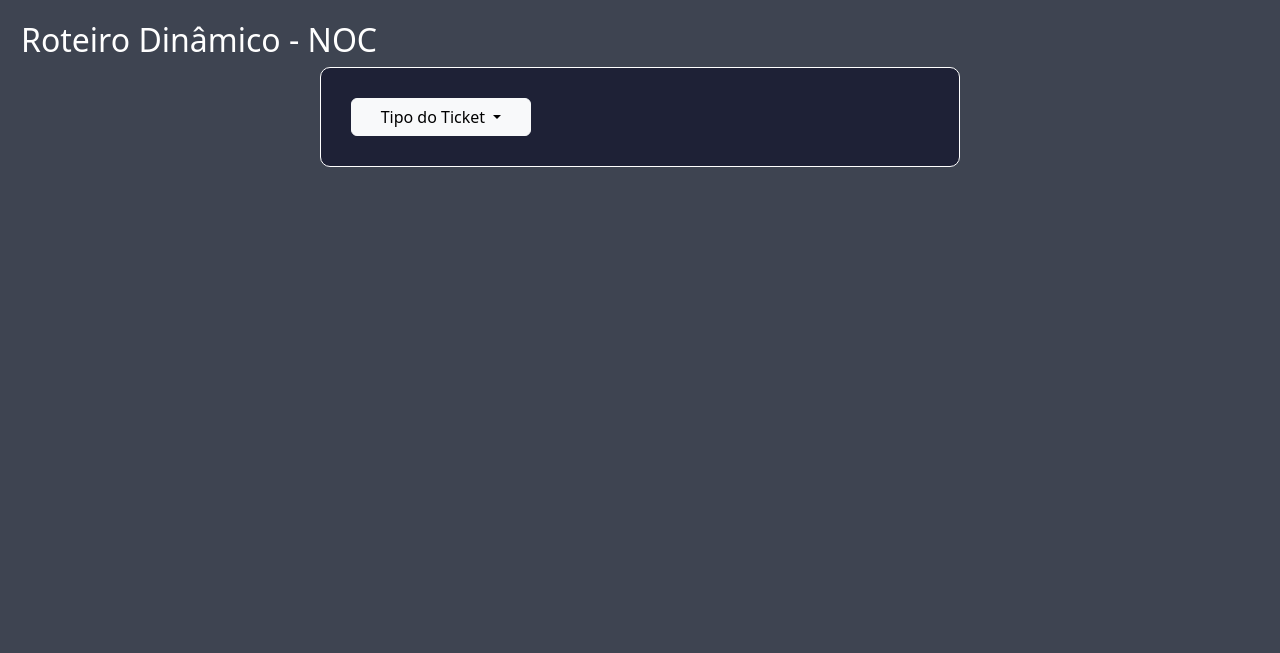
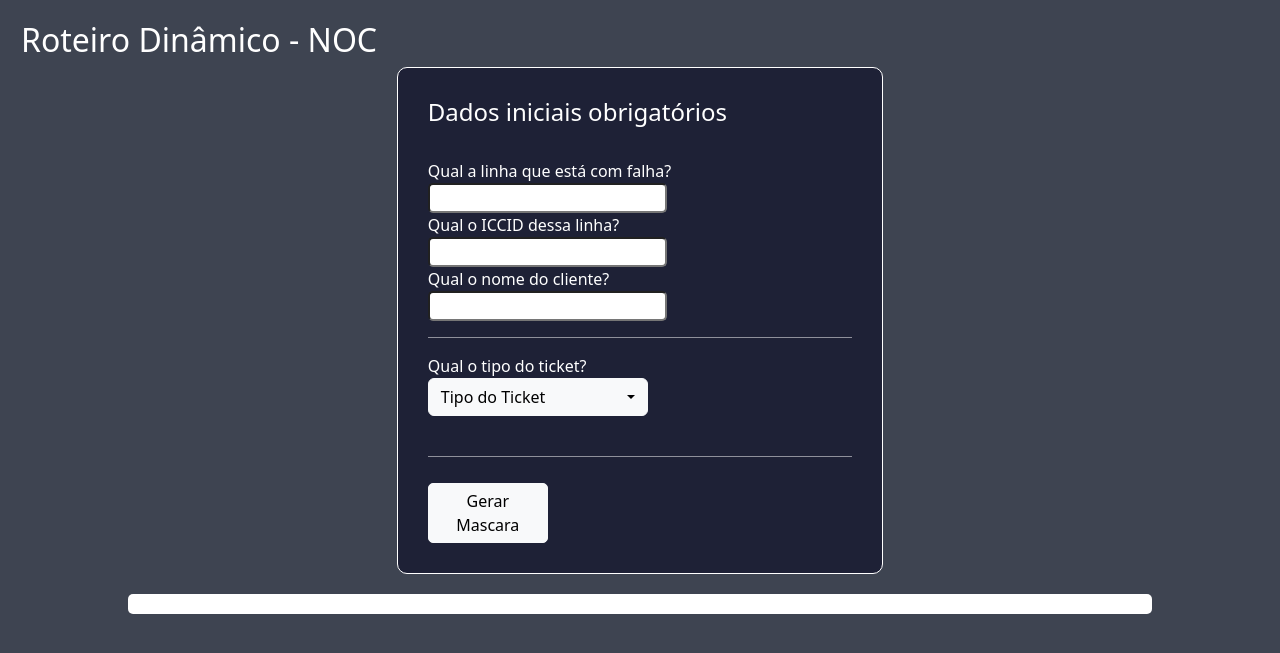
Before and after one commit to EmanuellCarvalhoPires/VisualStudioWorkspaces, a PHP site: page /RoteiroDinamico.html in a window 1280 px wide. Shown: the top 653 px of the page. Run offline with PHP 8.4, Linux system fonts and the light colour scheme.

Commit message:
Mais e Mais

```diff
--- a/GERADOR DE SMAP 1.5/Roteiro Dinâmico Noc/RoteiroDinamico.html
+++ b/GERADOR DE SMAP 1.5/Roteiro Dinâmico Noc/RoteiroDinamico.html
@@ -13,13 +13,26 @@
     <h2>Roteiro Dinâmico - NOC</h2>
     <div id="DivALL">
         <form id="formulario">
-            <h3></h3>
 
             <!-- FORM TIPO TICKET -->
+
+
+                <div id="DivMSISDN">
+
+                    <h4>Dados iniciais obrigatórios</h4><br>
+                    <label>Qual a linha que está com falha? <br><input type="text" id="LinhaComFalha" style="border-radius: 5px;" required ></label>  <br>
+                    <label>Qual o ICCID dessa linha? <br><input type="text" id="ICCID" style="border-radius: 5px;" required ></label><br>
+                    <label>Qual o nome do cliente? <br><input type="text" id="LinhaComFalha" style="border-radius: 5px;" required ></label> <br>
+                </div>
+
+                <hr style="opacity: 0.5;">
+
                 <div class="dropdown">
+                    <label>Qual o tipo do ticket?</label><br>
                     <a class="btn btn-light  dropdown-toggle"  id="tituloDropdown" role="button" data-bs-toggle="dropdown" aria-expanded="false">
                     Tipo do Ticket
                     </a>
+
                         <ul class="dropdown-menu">
                             <li><a class="dropdown-item" onclick="Menu('voz')">Voz</a></li>
                             <li><a class="dropdown-item" onclick="Menu('dados')">Dados</a></li>
@@ -30,33 +43,132 @@
                 </div>
 
             <!-- FORM VOZ -->
+
+                    <br>
             <div id="ContainerVoz" style="display: none;">
                     <div class="dropdown">
-                            <a class="btn btn-light  dropdown-toggle" href="#" role="button" data-bs-toggle="dropdown" aria-expanded="false">
+                        <label>Qual o problema de voz que o cliente está enfrentando?</label><br>
+                        <a class="btn btn-light  dropdown-toggle" id="vozTitulos" role="button" data-bs-toggle="dropdown" aria-expanded="false">
                         Outro
                         </a>
                         <ul class="dropdown-menu" id="Voz">
                             <li><a class="dropdown-item" onclick="NaoRecebe()">Não Recebe</a></li>
                             <li><a class="dropdown-item" onclick="NaoOrigina()">Não Origina</a></li>
                             <li><a class="dropdown-item" onclick="NaoOriginaNaoRecebe()">Não Origina/Não Recebe</a></li>
+                            <li><a class="dropdown-item" onclick="QualidadeDeChamada()">Qualidade de Chamada</a></li>
 
                         </ul>
                     </div>
 
+                    <!--VOZ - NÃO RECEBE -->
+                    <div id="ContainerNaoRecebe" class="VozCases" style="display: none;">
+                            <br>
+                            <hr style="opacity: 0.5;">
 
-              <div id="ContainerNaoRecebe">
+                            <!--Número específico-->
+                            <div id="checkboxes">
+                                <div class="form-check" style="padding: 0px;">
+
+                                    A linha não está recebendo de um número específico?</p>
+
+                                        <div style="display: flex; flex-direction:row; padding-left: 24px;">
+                                            <div style="padding-right: 30px;"><input class="form-check-input" type="checkbox" value="" id="ch1" onclick="NumeroEspecifico('sim')" />Sim</input></div>
+
+                                            <div><input class="form-check-input" type="checkbox" value="" id="ch2" onclick="NumeroEspecifico('nao')" checked/>Não</input></div>
 
                                         </div>
-        </form>
+                                    <div id="NumEspecifico" style="display: none;">
+                                        <br>
+                                        <label>Qual número que a linha não consegue receber chamadas?</label><br>
+                                        <input type="text" style="border-radius: 5px;" id="LinhaQueNaoRecebe">
+                                    </div>
+
+                                </div>
+
+                                <hr style="opacity: 0.5;">
+
+                            </div>
+                            <div class="">
+
+                                    Foram realizados testes?<br>
+                                    <input class="form-check-input" type="checkbox" value="" id="testesSim" onclick="testes('sim')"/>  Sim </input>
+                                    <input class="form-check-input" type="checkbox" value="" id="testesNao" onclick="testes('nao')"/>  Não </input>
+                                </div><br>
+                                <div id="TestesRealizados" style="display: none; ">
+
+                                    <label>Teste 1</label><br>
+                                    Origem: <input type="text" id="testeOrigem" style="border-radius: 5px; margin-bottom: 5px ;"><br>
+                                    Destino: <input type="text" id="testeDestino" style="border-radius: 5px;"><br>
+                                    Data/hora dos testes: <input type="datetime-local" name="" id="DataHoraTestes">
+                                    <br><br>
+                                    -----------------------------------------------
+
+                                </div>
+                                <br><label>Clique aqui para adicionar mais testes: <a class="btn btn-light btn-sm " role="button" onclick="testesVoz()">Adicionar</a></label>
+                    </div>
+
+                    <!--VOZ - NÃO ORIGINA -->
+                    <div id="ContainerNaoOrigina" class="VozCases" style="display: none;">
+
+                    </div>
+
+                    <!-- VOZ - NÃO ORIGINA/NÃO RECEBE -->
+
+                    <div id="ContainerNaoOriginaNaoRecebe" class="VozCases" style="display: none;">
+                        q1
+                    </div>
+                    <!-- VOZ - QUALIDADE DE CHAMADA -->
+                    <div id="QualidadeDeChamada" class="VozCases" style="display: none;">
+                        aaaaaaaaaaaaaaaaaa4
+                    </div>
+            </div>
+
+            <!--FORM DE DADOS-->
+
+            <div id="ContainerDados" style="display: none;">
+                A
+            </div>
+
+
+
+            <!--FORM DE SMS-->
+
+            <div id="ContainerSMS" style="display: none;">
+                V
+            </div>
+
+
+
+
+            <!--FORM DE API-->
+
+            <div id="ContainerAPI" style="display: none;">
+                C
+            </div>
+            <hr style="opacity: 0.5;">
+            <button class="btn btn-light" type="button" style="width: 120px; border-radius: 5px; padding: 5px; margin-top: 10px;" onclick="gerarTexto()">Gerar Mascara</button>
 
 
 
 
 
 
+        </form>
+
+            <!--RESULTADO-->
+            <div id="resultado" style="display: flex; background-color: white; width: 80%; color: black; margin-top: 20px; white-space: pre-wrap; border-radius: 5px; padding: 10px;">
+
+
 
 
             </div>
+
+
+
+
+
+    </div>
+
 
 
 </body>
@@ -66,22 +178,37 @@
     <script src="https://cdn.jsdelivr.net/npm/bootstrap@5.3.3/dist/js/bootstrap.bundle.min.js" integrity="sha384-YvpcrYf0tY3lHB60NNkmXc5s9fDVZLESaAA55NDzOxhy9GkcIdslK1eN7N6jIeHz" crossorigin="anonymous"></script>
     <script>
 
-        document.getElementById("ContainerVoz").style.display = 'NONE';
-
-        function NaoRecebe(){
-
-            const textoPronto = "aaaaaa"
-
-            document.getElementById("resultado").textContent = textoPronto;
-        }
-
     //VERIFICA A OPÇÃO SELECIONADA NO DROPDOWN E PASSA PELO SWITCH CASE
-
         function Menu(opcao) {
             switch (opcao) {
                 case 'voz':
                     document.getElementById("ContainerVoz").style.display = 'block';
                     document.getElementById("tituloDropdown").textContent = 'Voz';
+                    document.getElementById("ContainerDados").style.display = 'none'
+                    document.getElementById("ContainerSMS").style.display = 'none'
+                    document.getElementById("ContainerAPI").style.display = 'none'
+                    break;
+                case 'dados':
+                    document.getElementById("ContainerDados").style.display = 'block';
+                    document.getElementById("tituloDropdown").textContent = 'Dados';
+                    document.getElementById("ContainerVoz").style.display = 'none'
+                    document.getElementById("ContainerSMS").style.display = 'none'
+                    document.getElementById("ContainerAPI").style.display = 'none'
+                    break;
+                case 'SMS':
+                    document.getElementById("ContainerSMS").style.display = 'block';
+                    document.getElementById("tituloDropdown").textContent = 'SMS';
+                    document.getElementById("ContainerVoz").style.display = 'none'
+                    document.getElementById("ContainerDados").style.display = 'none'
+                    document.getElementById("ContainerAPI").style.display = 'none'
+
+                    break;
+                case 'API':
+                    document.getElementById("ContainerAPI").style.display = 'block';
+                    document.getElementById("tituloDropdown").textContent = 'API';
+                    document.getElementById("ContainerVoz").style.display = 'none'
+                    document.getElementById("ContainerDados").style.display = 'none'
+                    document.getElementById("ContainerSMS").style.display = 'none'
                     break;
 
                 default:
@@ -90,6 +217,159 @@
 
         }
 
+
+    //Funções para depois de selecionar o tipo do ticket
+        function NaoRecebe(){
+            document.getElementById("ContainerNaoRecebe").style.display = 'block';
+            document.getElementById("vozTitulos").textContent = 'Não Recebe';
+            document.getElementById("ContainerNaoOrigina").style.display = 'none'
+            document.getElementById("ContainerNaoOriginaNaoRecebe").style.display = 'none'
+            document.getElementById("QualidadeDeChamada").style.display = 'none'
+        }
+        function NaoOrigina(){
+            document.getElementById("ContainerNaoOrigina").style.display = 'block';
+            document.getElementById("vozTitulos").textContent = 'Não Origina';
+            document.getElementById("ContainerNaoRecebe").style.display = 'none'
+            document.getElementById("ContainerNaoOriginaNaoRecebe").style.display = 'none'
+            document.getElementById("QualidadeDeChamada").style.display = 'none'
+        }
+        function NaoOriginaNaoRecebe(){
+            document.getElementById("ContainerNaoOriginaNaoRecebe").style.display = 'block';
+            document.getElementById("vozTitulos").textContent = 'Não Origina/Não Recebe';
+            document.getElementById("ContainerNaoOrigina").style.display = 'none'
+            document.getElementById("ContainerNaoRecebe").style.display = 'none'
+            document.getElementById("QualidadeDeChamada").style.display = 'none'
+        }
+        function QualidadeDeChamada(){
+            document.getElementById("QualidadeDeChamada").style.display = 'block';
+            document.getElementById("vozTitulos").textContent = 'Qualidade de Chamada';
+            document.getElementById("ContainerNaoOrigina").style.display = 'none'
+            document.getElementById("ContainerNaoRecebe").style.display = 'none'
+            document.getElementById("ContainerNaoOriginaNaoRecebe").style.display = 'none'
+        }
+
+    //Funções das Checkboxes
+
+        const numespec = "";
+        function NumeroEspecifico(opcao){
+            if(opcao == 'sim'){
+                document.getElementById("NumEspecifico").style.display = 'block';
+                document.getElementById("ch2").checked = false;
+                const LinhaQueNãoRecebe = document.getElementById("LinhaQueNaoRecebe");
+                numespec = "Sim";
+
+
+            }else if(opcao == 'nao'){
+                document.getElementById("NumEspecifico").style.display = 'none';
+                document.getElementById("ch1").checked = false;
+                numespec = "Não";
+            }
+
+
+
+        }
+
+        function testes(opcao){
+            if(opcao == 'sim'){
+                document.getElementById("TestesRealizados").style.display = 'block';
+                document.getElementById("testeNao").checked = false;
+                const dataHora = document.getElementById("DataHoraTestes");
+
+
+            }else if(opcao == 'nao'){
+                document.getElementById("TestesRealizados").style.display = 'none';
+                document.getElementById("testeSim").checked = false;
+                numespec = "Não";
+            }
+
+
+
+        }
+        //FUNÇÃO DE ADICIONAR MAIS TESTES
+        let i = 1;
+        let todosOsTestes = [];
+
+
+        function testesVoz(){
+
+            const novoteste = `<div id="testeExtra${i}">
+                            <br>
+                            <label>Teste ${i + 1}</label><br>
+                            Origem: <input type="text" id="testeOrigem${i}" style="border-radius: 5px; margin-bottom: 5px ;"><br>
+                            Destino: <input type="text" id="testeDestino${i}" style="border-radius: 5px;"><br>
+                            Data/hora dos testes: <input type="datetime-local" name="" id="DataHoraTestes"><br><br>
+                            -----------------------------------------------
+                            </div>`
+            document.getElementById('TestesRealizados').innerHTML += novoteste;
+
+
+            i += 1
+
+
+        }
+
+
+        function gerarTexto() {
+    const linha = document.getElementById("LinhaComFalha").value;
+    const ICCID = document.getElementById("ICCID").value;
+
+    // Limpa o array antes de preenchê-lo novamente
+    todosOsTestes = [];
+
+    // Coleta os testes adicionais
+    for (let j = 1; j < i; j++) {
+        let linhaOrig = document.getElementById(`testeOrigem${j}`).value || 'Não informado';
+        let linhaDest = document.getElementById(`testeDestino${j}`).value || 'Não informado';
+        let formatTeste = `Teste ${j + 1}
+ORIGEM: ${linhaOrig}
+DESTINO: ${linhaDest}
+`;
+        todosOsTestes.push(formatTeste);
+    }
+
+    let TESTEORIGEM = document.getElementById(`testeOrigem`).value || 'Não informado';
+    let TESTEDESTINO = document.getElementById(`testeDestino`).value || 'Não informado';
+
+    const textoPronto = `
+A dificuldade ocorre em Local Específico?
+Preencha os Dados abaixo:
+Nome do contato para realização de testes:
+Endereço da falha - Rua/Av/Trav:
+Data início do problema:
+Dificuldade ocorre em local fechado (dentro da casa) ou externo (rua, parque): Ambos
+Informar mensagem de erro (voz ou texto):
+Data e Hora dos testes realizados no local de reclamação:
+Encontra-se no local?: Sim
+Selecione as redes em que os testes foram realizados:
+2G (  )  3G  (  )  4G  ( )
+Foi testado o chip em outro aparelho? (  ) Não (  ) Sim. Qual o resultado do teste?
+Há outra linha com a mesma dificuldade na localidade reclamada? Não
+ICCID: ${ICCID}
+MSISDN: ${linha}
+Marca e modelo do aparelho:
+-Testes realizados-
+
+Teste 1
+ORIGEM: ${TESTEORIGEM}
+DESTINO: ${TESTEDESTINO}
+
+${todosOsTestes.map((element) => `${element}`).join('\n')}
+
+
+Informações adicionais que achar necessário: `;
+
+    document.getElementById("resultado").textContent = textoPronto;
+
+    // Limpa o array para evitar duplicação de dados
+    todosOsTestes = [];
+}
+
+
+
+
+
+
+
     </script>
 
 </footer>
--- a/GERADOR DE SMAP 1.5/Roteiro Dinâmico Noc/style.css
+++ b/GERADOR DE SMAP 1.5/Roteiro Dinâmico Noc/style.css
@@ -12,12 +12,15 @@ h2{
 
 #DivALL{
     display: flex;
+    flex-direction: column;
     justify-content: center;
+    align-items: center;
 }
 
 #formulario{
     display: flex;
-    width: 50%;
+    flex-direction: column;
+    width: 38%;
     padding: 30px;
     background-color: #1e2136;
     border: solid 1px white;
@@ -26,7 +29,26 @@ h2{
 
 /* STYLE DE ID ESPECÍFICOS */
 
-#tituloDropdown{
-    width: 180px;
+
+/* STYLES DE CLASS */
+
+.dropdown-item{
+    cursor:pointer;
 
 }
+
+.dropdown-toggle {
+    display: inline-flex;
+    align-items: center;
+    justify-content: space-between;
+    width: 220px; /* Adjust the width as needed */
+}
+.dropdown-toggle::after {
+    margin-left: auto; /* Ensures arrow stays on the far right */
+}
+
+/* CLASS CHECKBOX */
+
+.list-group{
+    width: 500px;
+}
```
Lines whose indentation alone changed are shown as unchanged.
